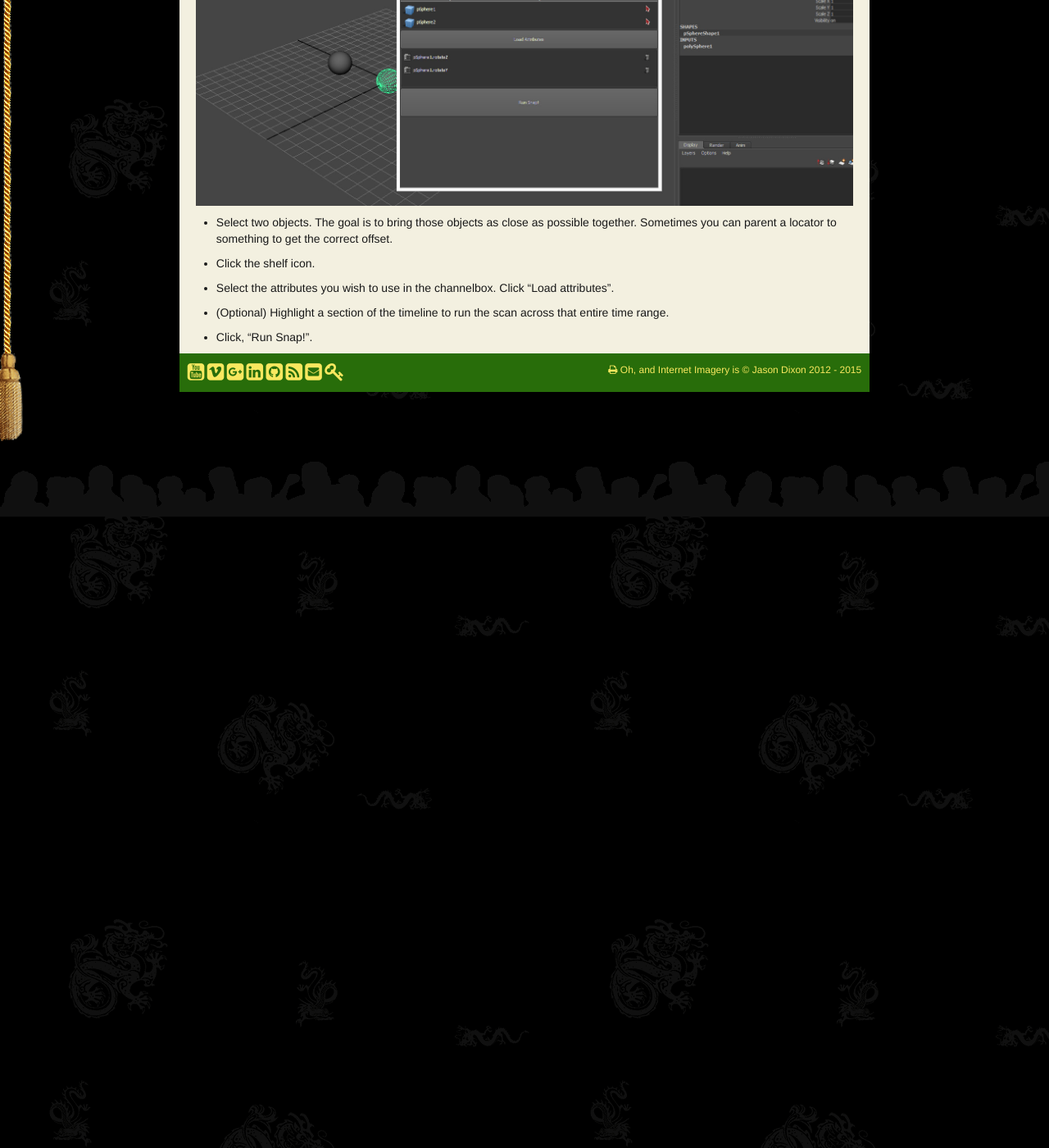
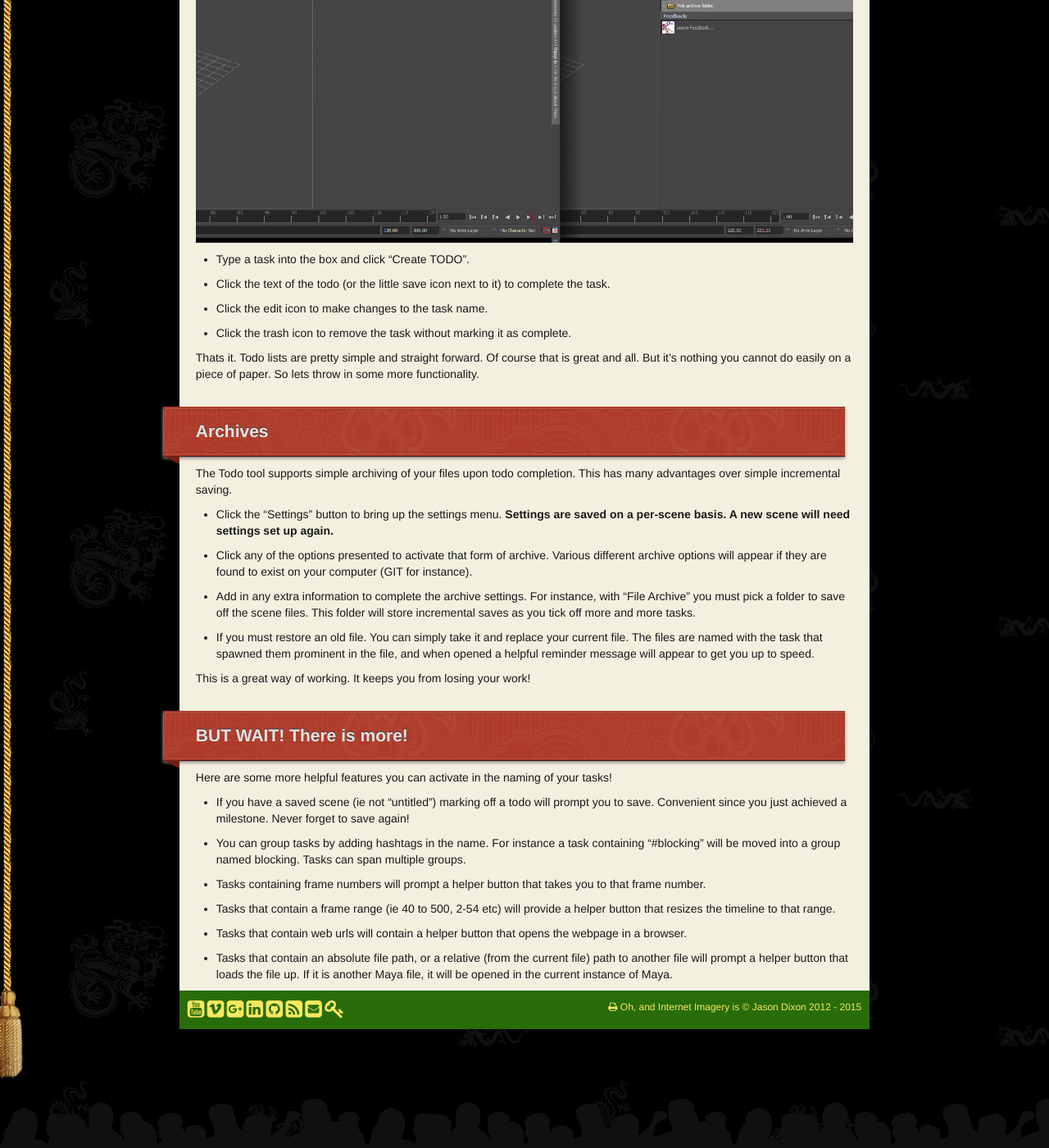
Before and after one commit to internetimagery/internetimagery.github.io, a Jekyll site: the page built from python/todo.md, in a window 1280 px wide and 1400 px high, scrolled down 432 px. Shown: the whole window at 82% size. Built offline with Jekyll 4.4.1, drawn with Linux system fonts in a browser that asks for light colours; nearby versions of some CDN libraries; some web fonts are replaced; comment, search, counter and statistics services are not loaded; some of the changed text lies outside the part shown.

Commit message:
adding todo list

```diff
--- a/python/todo.md
+++ b/python/todo.md
@@ -4,25 +4,54 @@ layout: page
 ---
 ## Todo
 
-Sticking one object to another is exceedingly common in animation. Be it a glass to a hand holding it, or a hat to someones head.
+Todo lists need no introduction. They're everywhere, and yet here is another!
 
-Generally a constraint built into Maya will do the job, no problem. Great! Use it! :P
+This tool makes it easy to keep track of tasks, or to give tasks to others. Tasks are saved in the scene file, so as to be retrieved contextually.
+There are a couple of other nifty features also. So read on!
 
-However there are the odd times where a constraint does not work. Typically those situations come about because you're forced to work in with a custom attribute. Such as a finger-curl or foot-roll. In these situations you can use Attribute Snap to lock the animation in the right place!
-
-
-__<download>attrsnap</download>__
+__<download>todo</download>__
 
 You will get a new shelf icon in whichever shelf is currently active.
 
-![Main Window](img/attrsnap.jpg)
+![Two Windows](img/todo.jpg)
 
-* Select two objects. The goal is to bring those objects as close as possible together. Sometimes you can parent a locator to something to get the correct offset.
+* Type a task into the box and click "Create TODO".
 
-* Click the shelf icon.
+* Click the text of the todo (or the little save icon next to it) to complete the task.
 
-* Select the attributes you wish to use in the channelbox. Click "Load attributes".
+* Click the edit icon to make changes to the task name.
 
-* (Optional) Highlight a section of the timeline to run the scan across that entire time range.
+* Click the trash icon to remove the task without marking it as complete.
 
-* Click, "Run Snap!".
+Thats it. Todo lists are pretty simple and straight forward. Of course that is great and all. But it's nothing you cannot do easily on a piece of paper. So lets throw in some more functionality.
+
+### Archives
+
+The Todo tool supports simple archiving of your files upon todo completion. This has many advantages over simple incremental saving.
+
+* Click the "Settings" button to bring up the settings menu. __Settings are saved on a per-scene basis. A new scene will need settings set up again.__
+
+* Click any of the options presented to activate that form of archive. Various different archive options will appear if they are found to exist on your computer (GIT for instance).
+
+* Add in any extra information to complete the archive settings. For instance, with "File Archive" you must pick a folder to save off the scene files. This folder will store incremental saves as you tick off more and more tasks.
+
+* If you must restore an old file. You can simply take it and replace your current file. The files are named with the task that spawned them prominent in the file, and when opened a helpful reminder message will appear to get you up to speed.
+
+This is a great way of working. It keeps you from losing your work!
+
+
+### BUT WAIT! There is more!
+
+Here are some more helpful features you can activate in the naming of your tasks!
+
+* If you have a saved scene (ie not "untitled") marking off a todo will prompt you to save. Convenient since you just achieved a milestone. Never forget to save again!
+
+* You can group tasks by adding hashtags in the name. For instance a task containing "#blocking" will be moved into a group named blocking. Tasks can span multiple groups.
+
+* Tasks containing frame numbers will prompt a helper button that takes you to that frame number.
+
+* Tasks that contain a frame range (ie 40 to 500, 2-54 etc) will provide a helper button that resizes the timeline to that range.
+
+* Tasks that contain web urls will contain a helper button that opens the webpage in a browser.
+
+* Tasks that contain an absolute file path, or a relative (from the current file) path to another file will prompt a helper button that loads the file up. If it is another Maya file, it will be opened in the current instance of Maya.
```
Also changed, not shown: python/index.md (+1 -1 lines), python/img/todo.jpg (added).
